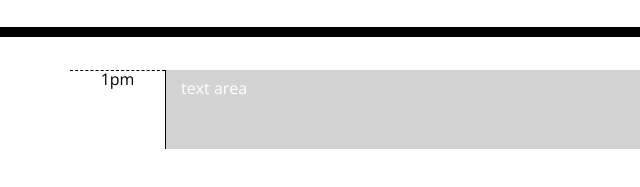
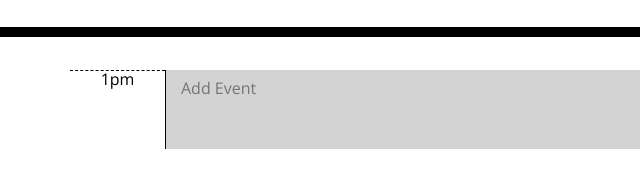
Before and after one commit to phil-garip/Work-Day-Scheduler, a plain HTML site: page index.html in a window 1280 px wide. Shown: the part 231-418 px from the top of the page, 0-640 px from the left. Drawn offline with nearby package versions, Linux system fonts and the light colour scheme.

Commit message:
added placeholder text to text area

```diff
--- a/index.html
+++ b/index.html
@@ -32,7 +32,7 @@
       <!-- Timeblocks go here -->
       <div class="time-block row">
         <div class="hour col-sm-1">1pm</div>
-        <textarea class="past col-sm-10">text area</textarea>
+        <textarea class="past col-sm-10" placeholder="Add Event"></textarea>
         <button class="saveBtn col-sm-1">save</button>
       </div>
     </div>
```
